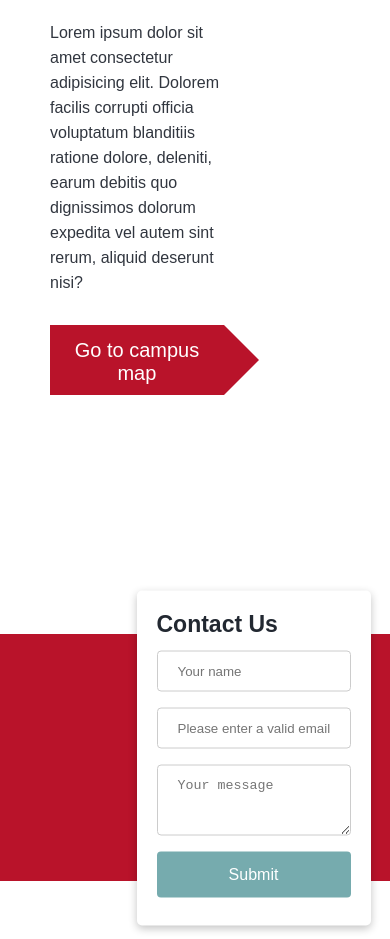
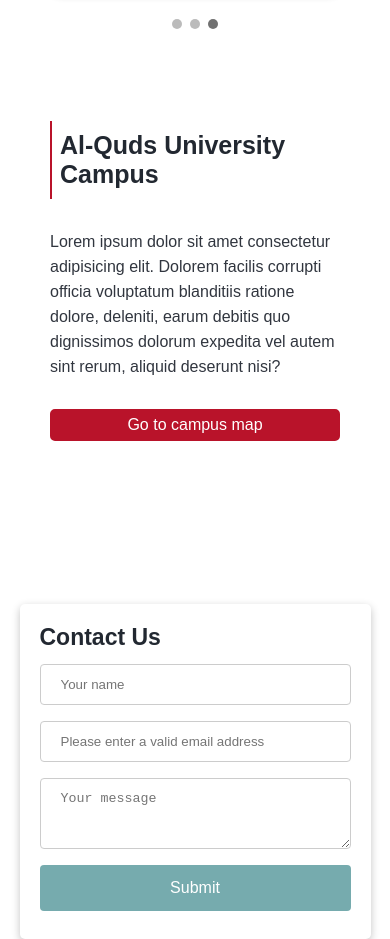
Before and after one commit to G-Issa-11/alqudscampus, a plain HTML site: page index.html in a window 390 px wide. Shown: the part 340-1279 px from the top of the page. Drawn offline with nearby package versions, Linux system fonts and the light colour scheme.

Commit message:
responsive design for about and contact section

```diff
--- a/index.html
+++ b/index.html
@@ -56,7 +56,7 @@
             deleniti, earum debitis quo dignissimos dolorum expedita vel autem
             sint rerum, aliquid deserunt nisi?
           </p>
-          <button class="arrow-button">
+          <button class="arrow-button go-btn">
             <a href="map.html">Go to campus map</a>
           </button>
         </div>
@@ -82,22 +82,7 @@
             <span class="dot"></span>
           </div>
         </div>
-        <!-- <svg
-          xmlns="http://www.w3.org/2000/svg"
-          viewBox="0 0 1440 320"
-          style="position:absolute; bottom:0; left:0"
-        >
-          <path
-            fill="#eee"
-            fill-opacity="1"
-            d="M0,32L48,58.7C96,85,192,139,288,149.3C384,160,480,128,576,144C672,160,768,224,864,240C960,256,1056,224,1152,197.3C1248,171,1344,149,1392,138.7L1440,128L1440,320L1392,320C1344,320,1248,320,1152,320C1056,320,960,320,864,320C768,320,672,320,576,320C480,320,384,320,288,320C192,320,96,320,48,320L0,320Z"
-          ></path>
-        </svg> -->
       </section>
-
-      <!-- <section class="students-eyes">
-        <div class="inside"></div>
-      </section> -->
 
       <section class="contact" id="contact">
         <div class="red-strip">
--- a/style.css
+++ b/style.css
@@ -89,10 +89,6 @@
 .about {
   padding-top: 140px;
   padding-bottom: 50px;
-  /* display: flex;
-  flex-direction: row;
-  align-items: center;
-  justify-content: space-around; */
   display: grid;
   grid-template-areas: "content carousel  carousel";
   height: 100vh;
@@ -117,22 +113,45 @@
   padding: 10px 8px;
   border-left: 2px solid #b9132a;
   margin-bottom: 30px;
-  font-size: 32px;
+  font-size: 36px;
 }
 
 .about-content p {
   margin-bottom: 30px;
   color: #31363f;
   line-height: 25px;
+  font-size: 20px;
 }
 
-.arrow-button a {
+.arrow-button a,
+.go-btn a {
   color: white;
   font-size: 20px;
   text-decoration: none;
 }
 
-.arrow-button {
+.go-btn {
+  display: inline-block;
+  padding: 10px 20px; /* Increase padding for better button appearance */
+  background: #b9132a;
+  border: 2px solid #b9132a; /* Add border for better contrast */
+  border-radius: 5px; /* Rounded corners */
+  text-align: center;
+  cursor: pointer;
+  transition: background-color 0.3s ease, color 0.3s ease,
+    border-color 0.3s ease; /* Smooth transition */
+}
+
+.go-btn:hover {
+  background-color: #ff6347; /* Darker background color on hover */
+  border-color: #ff6347; /* Darker border color on hover */
+}
+
+.go-btn a:hover {
+  color: white; /* Maintain text color on hover */
+}
+
+/* .arrow-button {
   position: relative;
   margin: 0;
   padding: 14px;
@@ -165,12 +184,13 @@
 .arrow-button:hover::after {
   border-color: transparent transparent transparent #ff6347;
   border-left-color: #ff6347;
-}
+} */
 
 .slideshow-container {
   min-width: 100%;
   position: relative;
   margin: auto;
+  margin-top: 25px;
 }
 
 .mySlides {
@@ -268,7 +288,7 @@
 
 .contact {
   position: relative;
-  padding: 130px 0;
+  padding: 100px 0;
 }
 
 .red-strip {
@@ -535,9 +555,28 @@
   }
 }
 
-@media (max-width: 800px) {
+@media (max-width: 850px) {
   header nav .nav-logo img {
     height: 60px;
+  }
+  /* about */
+  .about {
+    padding-top: 90px;
+    padding-bottom: 50px;
+    display: grid;
+    grid-template-areas:
+      "carousel"
+      "content";
+    height: 100vh;
+  }
+
+  .carousel {
+    padding-top: 0;
+    /* height: 100vh; */
+  }
+
+  .about-content {
+    margin-top: 50px;
   }
 }
 
@@ -600,3 +639,52 @@
     display: none;
   }
 }
+
+@media (max-width: 900px) {
+  .about-content {
+    display: flex;
+    flex-direction: column;
+    justify-content: center;
+    align-items: center;
+  }
+
+  .about-content h1 {
+    font-size: 25px;
+  }
+
+  .about-content p {
+    font-size: 16px;
+    align-items: center;
+  }
+
+  .go-btn a {
+    font-size: 16px;
+  }
+  .go-btn {
+    padding: 5px;
+    width: 100%;
+  }
+
+  .slideshow-container {
+    margin-top: 50px;
+  }
+
+  .red-strip {
+    display: none;
+  }
+  .contact {
+    width: 100vw;
+    display: flex;
+    justify-content: center;
+    align-items: center;
+    padding-bottom: 50px;
+    /* padding-top: 50px; */
+  }
+  .contact-box {
+    position: relative;
+    top: 0;
+    left: 0;
+    transform: translate(0, 0);
+    width: 90%;
+  }
+}
```
